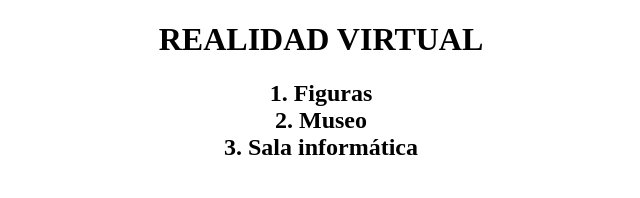
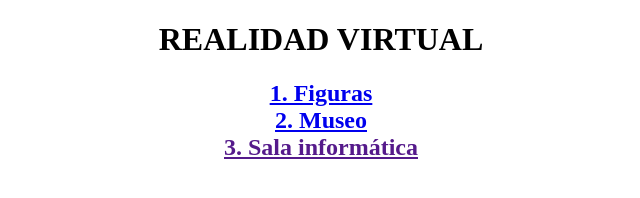
Before and after one commit to CarlOOs04/AframeVR, a plain HTML site: page index.html in a window 1280 px wide. Shown: the whole page, without its empty margins (319-959 px from the left). Drawn offline with Linux system fonts and the light colour scheme.

Commit message:
Add files via upload

```diff
--- a/index.html
+++ b/index.html
@@ -1,22 +1,28 @@
 <!DOCTYPE html>
 <html lang="es">
+
 <head>
     <meta charset="UTF-8">
     <meta name="viewport" content="width=device-width, initial-scale=1.0">
     <title>Realidad virtual</title>
     <style>
-        body{
+        body {
             text-align: center;
         }
-        h1{
+
+        h1 {
             text-align: center;
         }
     </style>
 </head>
+
 <body>
     <h1>REALIDAD VIRTUAL</h1>
-    <h2>1. Figuras <br>
-    2. Museo <br>
-    3. Sala informática </h2><br>
+    <h2>
+        <a href="./ejemplo1/ejemplo1.html">1. Figuras</a> <br>
+        <a href="./ejemplo2/ejemplo02-sala.html">2. Museo</a> <br>
+        <a href="">3. Sala informática</a>
+    </h2>
 </body>
+
 </html>
```
